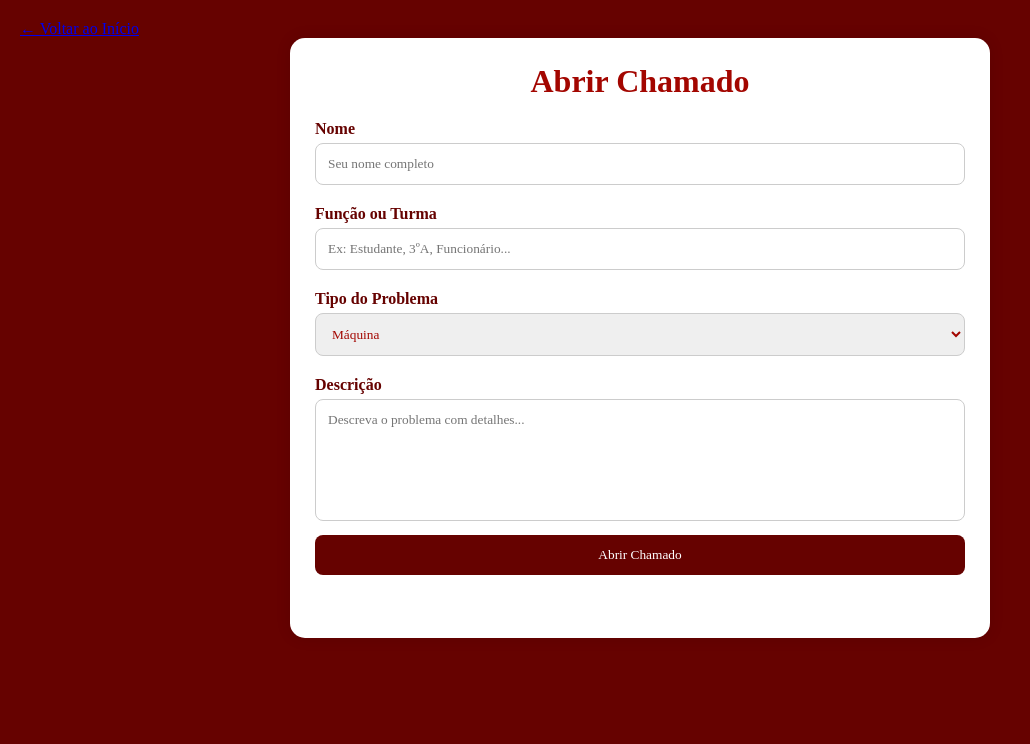
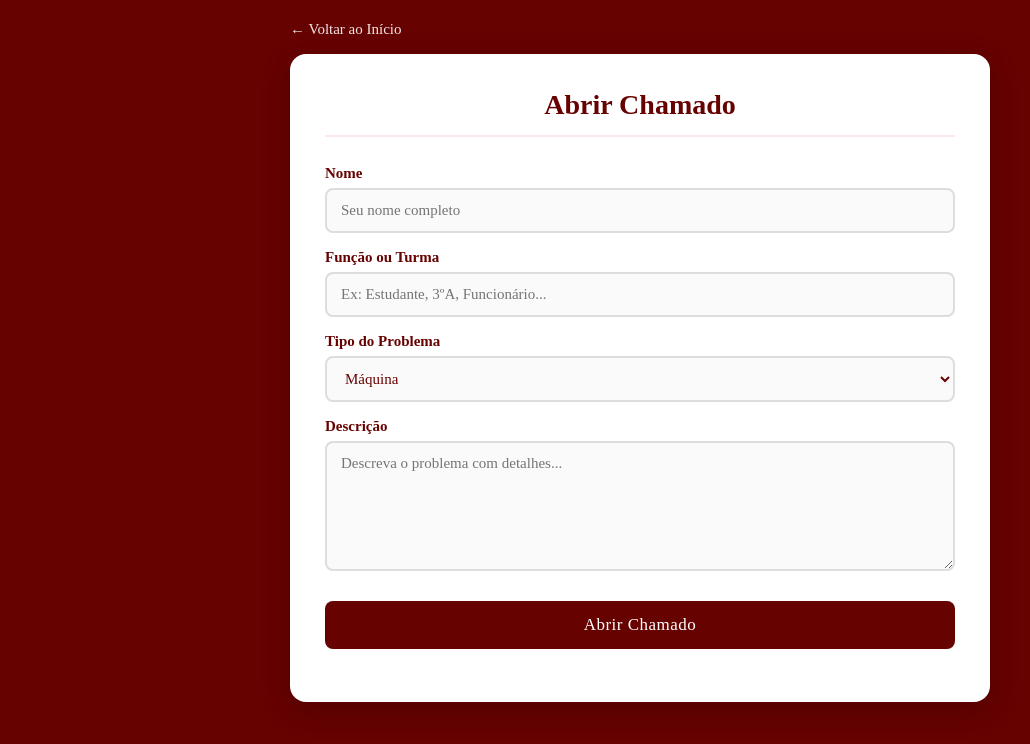
Before and after one commit to Oneguiii06/chamados-etec, a website: page aluno.html in a window 1280 px wide. Shown: the whole page, without its empty margins (0-1030 px from the left). Drawn offline with Linux system fonts and the light colour scheme.

Commit message:
Refactor aluno.css with new styles and animations

```diff
--- a/aluno.css
+++ b/aluno.css
@@ -1,83 +1,156 @@
-*{
-    margin:0;
-    padding:0;
-    box-sizing:border-box;
-     font-family: 'Times New Roman', Times, serif;
+* {
+    margin: 0;
+    padding: 0;
+    box-sizing: border-box;
+    font-family: 'Times New Roman', Times, serif;
 }
 
-body{
-    background:#660200;
-    min-height:100vh;
-    padding:20px;
+body {
+    background: #660200;
+    min-height: 100vh;
+    padding: 20px;
 }
 
-.container{
-    max-width:700px;
-    margin:auto;
-    background:white;
-    padding:25px;
-    border-radius:15px;
-    box-shadow:0 0 15px rgba(0,0,0,0.1);
+/* ── Barra de voltar ── */
+
+.barra-voltar {
+    max-width: 700px;
+    margin: 0 auto 16px auto;
 }
 
-h1{
-    text-align:center;
-    margin-bottom:20px;
-    color:#a30600;
+.barra-voltar a {
+    color: white;
+    text-decoration: none;
+    font-size: 15px;
+    display: inline-flex;
+    align-items: center;
+    gap: 6px;
+    opacity: 0.9;
+    transition: opacity 0.2s;
 }
 
-label{
-    display:block;
-    margin-top:10px;
-    margin-bottom:5px;
-    font-weight:bold;
+.barra-voltar a:hover {
+    opacity: 1;
+    text-decoration: underline;
 }
 
-label{
+/* ── Container ── */
+
+.container {
+    max-width: 700px;
+    margin: auto;
+    background: white;
+    padding: 35px;
+    border-radius: 16px;
+    box-shadow: 0 8px 30px rgba(0,0,0,0.2);
+    animation: fadeInUp 0.5s ease;
+}
+
+h1 {
+    text-align: center;
+    margin-bottom: 28px;
+    color: #660200;
+    font-size: 28px;
+    padding-bottom: 14px;
+    border-bottom: 2px solid #fce8e8;
+}
+
+/* ── Formulário ── */
+
+label {
+    display: block;
+    margin-top: 16px;
+    margin-bottom: 6px;
+    font-weight: bold;
+    color: #660200;
+    font-size: 15px;
+}
+
+input[type="text"],
+select,
+textarea {
+    width: 100%;
+    padding: 12px 14px;
+    border: 2px solid #ddd;
+    border-radius: 8px;
+    font-size: 15px;
+    font-family: inherit;
+    color: #333;
+    background: #fafafa;
+    transition: border-color 0.25s, box-shadow 0.25s, background 0.25s;
+}
+
+input[type="text"]:focus,
+select:focus,
+textarea:focus {
+    outline: none;
+    border-color: #660200;
+    box-shadow: 0 0 0 3px rgba(102,2,0,0.1);
+    background: white;
+}
+
+select {
+    color: #660200;
+    cursor: pointer;
+}
+
+option {
     color: #660200;
 }
 
-option{
-    color: #a30600;
+textarea {
+    resize: vertical;
+    min-height: 130px;
 }
 
-select{
-    color: #a30600;
+/* ── Botão ── */
+
+button[type="submit"] {
+    width: 100%;
+    margin-top: 26px;
+    padding: 14px;
+    background: #660200;
+    color: white;
+    border: none;
+    border-radius: 8px;
+    font-size: 17px;
+    font-family: inherit;
+    cursor: pointer;
+    letter-spacing: 0.5px;
+    transition: background 0.2s, transform 0.15s, box-shadow 0.2s;
 }
 
-input,
-textarea,
-select{
-    width:100%;
-    padding:12px;
-    border:1px solid #ccc;
-    border-radius:8px;
-    margin-bottom:10px;
+button[type="submit"]:hover {
+    background: #a30600;
+    transform: translateY(-2px);
+    box-shadow: 0 6px 18px rgba(102,2,0,0.3);
 }
 
-textarea{
-    resize:none;
+button[type="submit"]:active {
+    transform: translateY(0);
 }
 
-button{
-    width:100%;
-    background:#660200;
-    color:white;
-    border:none;
-    padding:12px;
-    border-radius:8px;
-    cursor:pointer;
+/* ── Mensagem de sucesso ── */
+
+#mensagemSucesso {
+    margin-top: 24px;
+    padding: 20px;
+    background: #eafaf1;
+    border: 2px solid #2ecc71;
+    border-radius: 10px;
+    color: #1a7a40;
+    font-size: 16px;
+    text-align: center;
+    animation: fadeInUp 0.4s ease;
 }
 
-button:hover{
-    background:#a30600;
+#mensagemSucesso:empty {
+    display: none;
 }
 
+/* ── Animação ── */
 
-#mensagemSucesso{
-    margin-top:20px;
-    text-align:center;
-    font-size:18px;
-    color:#a30600;
-    font-weight:bold;
+@keyframes fadeInUp {
+    from { opacity: 0; transform: translateY(24px); }
+    to   { opacity: 1; transform: translateY(0); }
 }
```
